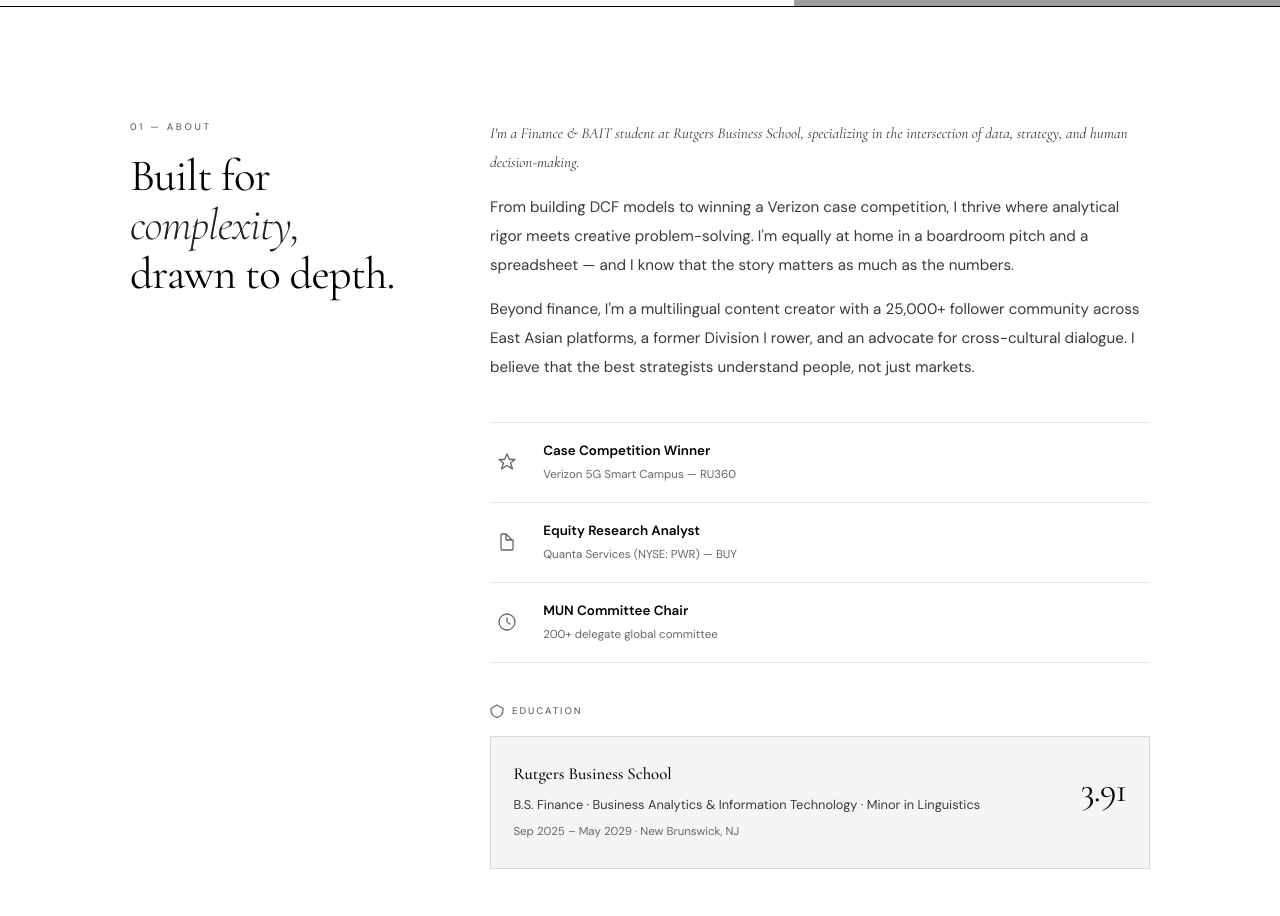
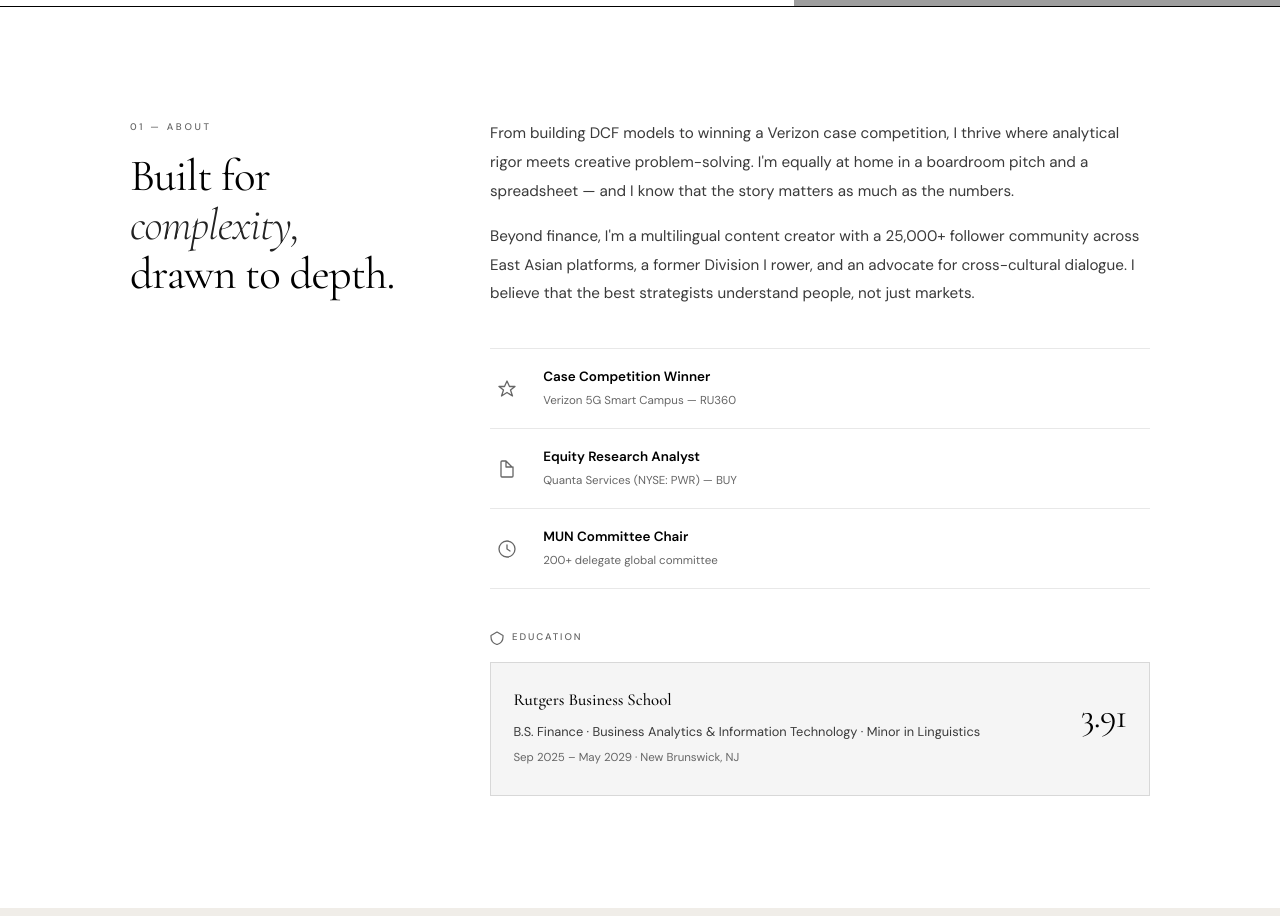
Before and after one commit to GraceWoooo/Grace-Wu-Portfolio, a plain HTML site: page index.html in a window 1280 px wide. Shown: the part 793-1709 px from the top of the page. Drawn offline with nearby package versions, Linux system fonts and the light colour scheme; grey boxes are pictures that could not be loaded.

Commit message:
delete about-lead

```diff
--- a/index.html
+++ b/index.html
@@ -134,7 +134,6 @@
 
         <div class="about-right">
           <div class="about-intro reveal-up" style="--delay:0.15s">
-            <p class="about-lead">I'm a Finance & BAIT student at Rutgers Business School, specializing in the intersection of data, strategy, and human decision-making.</p>
             <p>From building DCF models to winning a Verizon case competition, I thrive where analytical rigor meets creative problem-solving. I'm equally at home in a boardroom pitch and a spreadsheet — and I know that the story matters as much as the numbers.</p>
             <p>Beyond finance, I'm a multilingual content creator with a 25,000+ follower community across East Asian platforms, a former Division I rower, and an advocate for cross-cultural dialogue. I believe that the best strategists understand people, not just markets.</p>
           </div>
```
